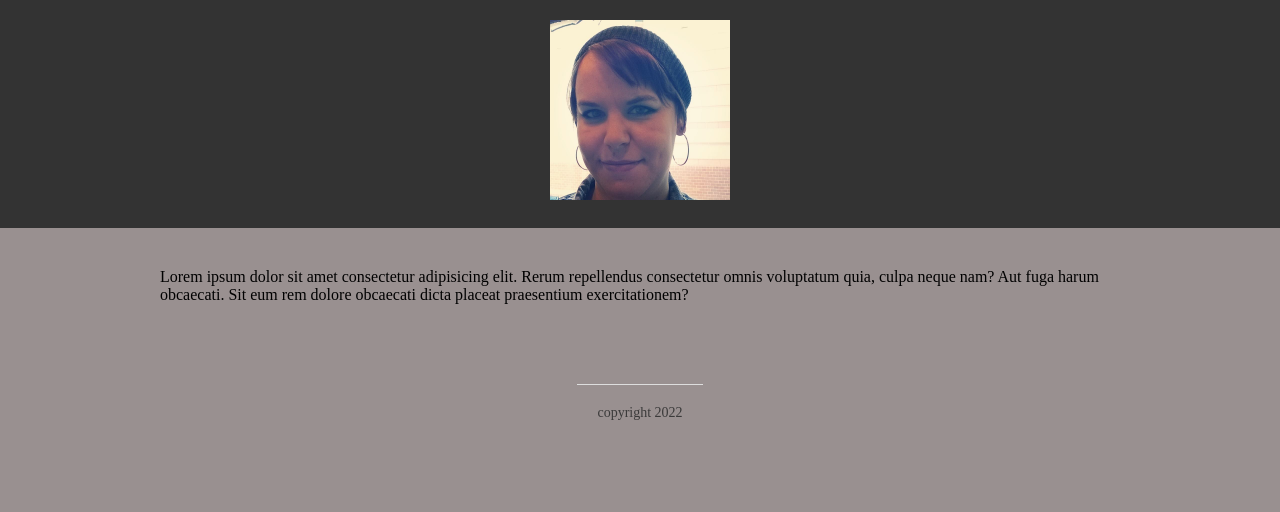
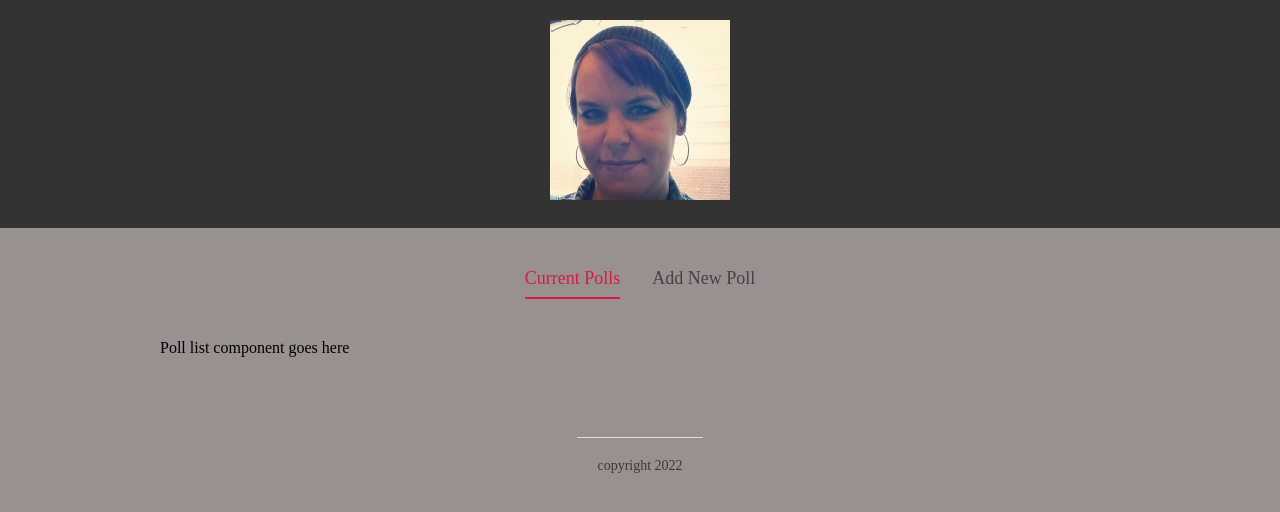
Before and after one commit to aanderson120/sveltePolls, a Svelte app: page / in a window 1280 px wide. Shown: the top 512 px of the page. Built offline with nearby package versions, Linux system fonts and the light colour scheme.

Commit message:
tutorial 20 tabs

```diff
--- a/src/App.svelte
+++ b/src/App.svelte
@@ -1,16 +1,24 @@
 <script>
   import Header from "./components/Header.svelte";
   import Footer from "./components/Footer.svelte";
+  import Tabs from "./shared/Tabs.svelte";
+
+  //tabs
+  let items = ["Current Polls", "Add New Poll"];
+  let activeItem = "Current Polls";
+  const tabChange = (e) => {
+    activeItem = e.detail;
+  };
 </script>
 
 <Header />
 <main>
-  <p>
-    Lorem ipsum dolor sit amet consectetur adipisicing elit. Rerum repellendus
-    consectetur omnis voluptatum quia, culpa neque nam? Aut fuga harum
-    obcaecati. Sit eum rem dolore obcaecati dicta placeat praesentium
-    exercitationem?
-  </p>
+  <Tabs {activeItem} {items} on:tabChange={tabChange} />
+  {#if activeItem === "Current Polls"}
+    <p>Poll list component goes here</p>
+  {:else if activeItem === "Add New Poll"}
+    <p>New poll form component goes here</p>
+  {/if}
 </main>
 <Footer />
 
--- /dev/null
+++ b/src/shared/Tabs.svelte
@@ -0,0 +1,40 @@
+<script>
+  import { createEventDispatcher } from "svelte";
+  const dispatch = createEventDispatcher();
+
+  export let items;
+  export let activeItem;
+</script>
+
+<div class="tabs">
+  <ul>
+    {#each items as item}
+      <li on:click={() => dispatch("tabChange", item)}>
+        <div class:active={item === activeItem}>{item}</div>
+      </li>
+    {/each}
+  </ul>
+</div>
+
+<style>
+  .tabs {
+    margin-bottom: 40px;
+  }
+  ul {
+    display: flex;
+    justify-content: center;
+    padding: 0;
+    list-style-type: none;
+  }
+  li {
+    margin: 0 16px;
+    font-size: 18px;
+    color: rgb(68, 67, 67);
+    cursor: pointer;
+  }
+  .active {
+    color: #d91b42;
+    border-bottom: 2px solid #d91b42;
+    padding-bottom: 8px;
+  }
+</style>
```
